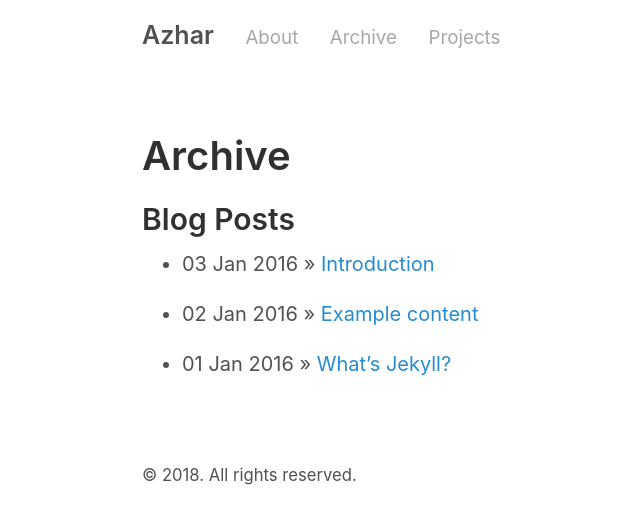
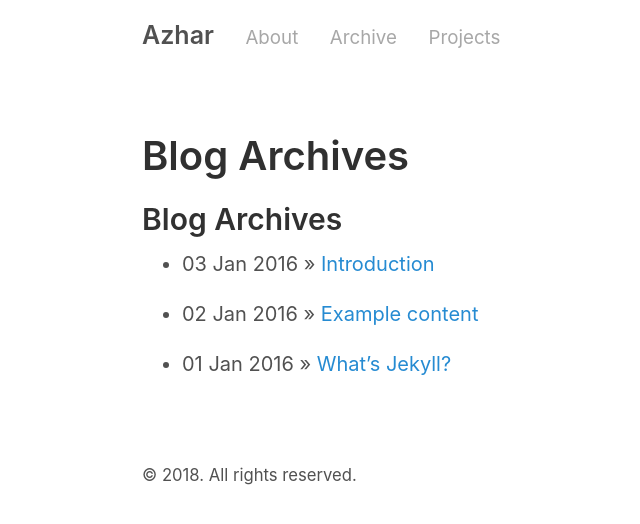
Before and after one commit to zeddmaxx/zeddmaxx.github.io, a Jekyll site: the page built from archive.md, in a window 1280 px wide. Shown: the top 524 px of the page, without its empty margins (148-788 px from the left). Built offline with Jekyll 4.4.1, drawn with Linux system fonts in a browser that asks for light colours; our own code applies the rules of GitHub Pages for plain Markdown files.

Commit message:
Updated Archive section

```diff
--- a/archive.md
+++ b/archive.md
@@ -1,9 +1,9 @@
 ---
 layout: page
-title: Archive
+title:
 ---
 
-## Blog Posts
+## Blog Archives
 
 {% for post in site.posts %}
   * {{ post.date | date_to_string }} &raquo; [ {{ post.title }} ]({{ post.url }})
```
